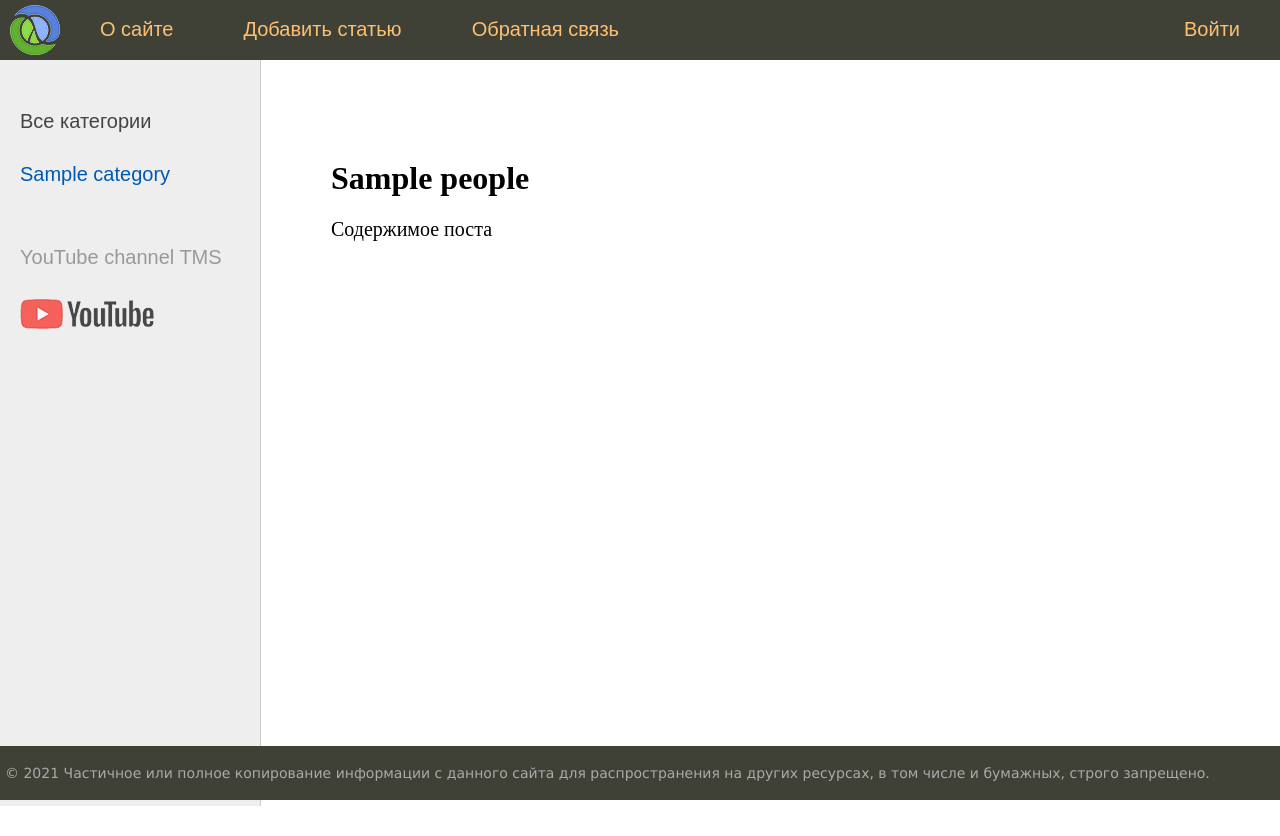
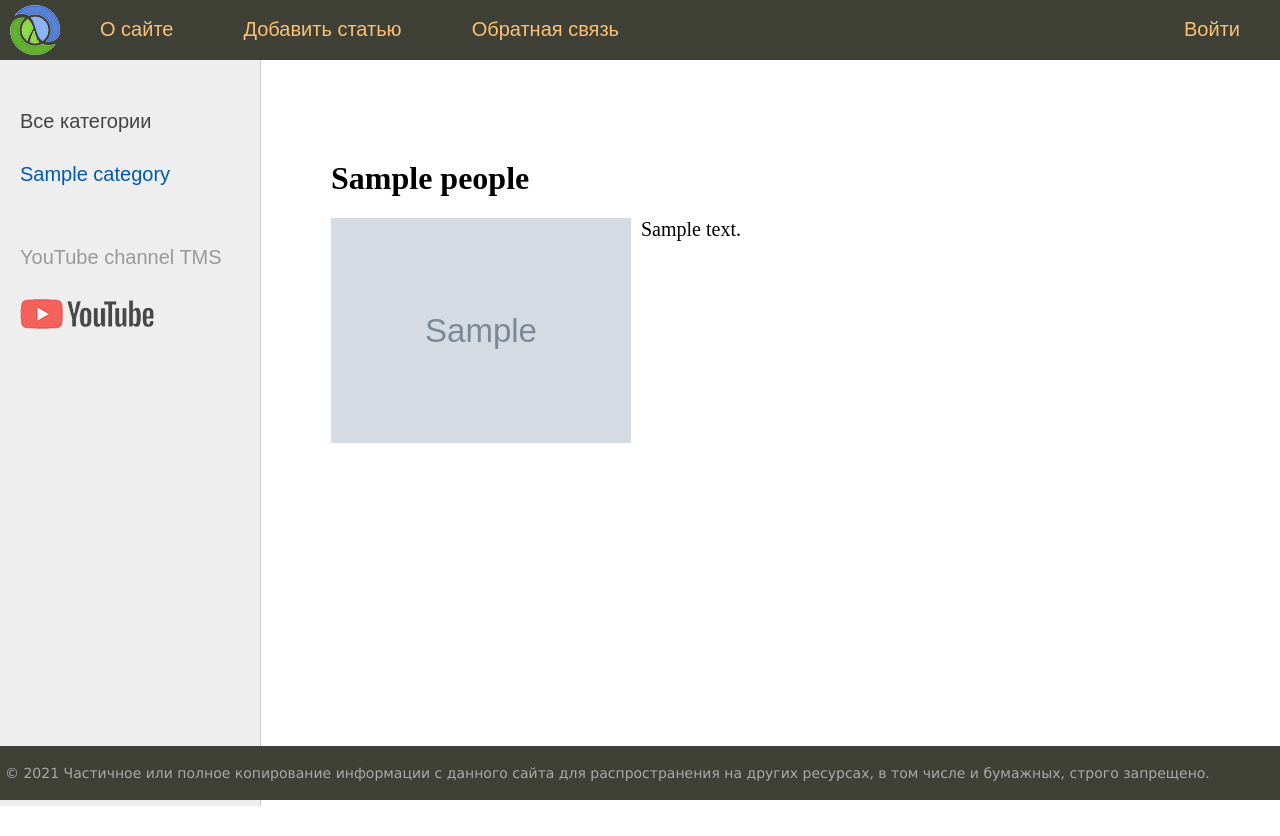
Before and after one commit to greatlaki/un_necessary-education, a Django app: page /post/1/ in a window 1280 px wide. Run offline with Django 3.2, Linux system fonts and the light colour scheme; tables that the repository leaves empty hold one stand-in row (values such as "Sample post"); grey boxes marked "Sample" are stand-in pictures.

Commit message:
The template is ready

```diff
--- a/enjoyinglearn/enjoying_people/templates/enjoying_people/post.html
+++ b/enjoyinglearn/enjoying_people/templates/enjoying_people/post.html
@@ -1,6 +1,11 @@
 {% extends 'enjoying_people/base.html' %}
 
 {% block content %}
-<h1>{{title}}</h1>
-<p>Содержимое поста
+<h1>{{ post.title }}</h1>
+
+{% if post.photo %}
+<p><img class="img-article-left" src="{{post.photo.url}}"></p>
+{% endif %}
+
+{{post.content|linebreaks}}
 {% endblock %}
```
